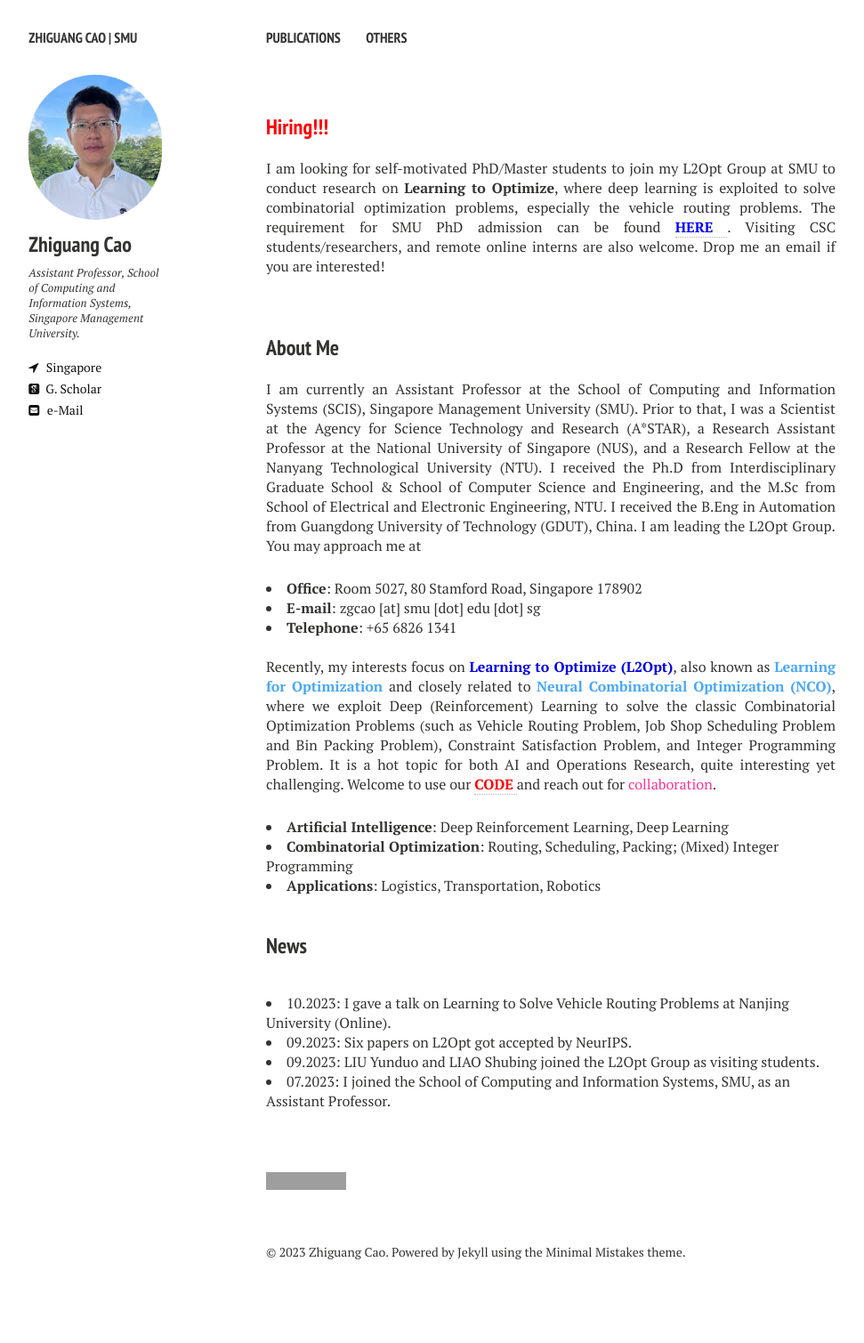
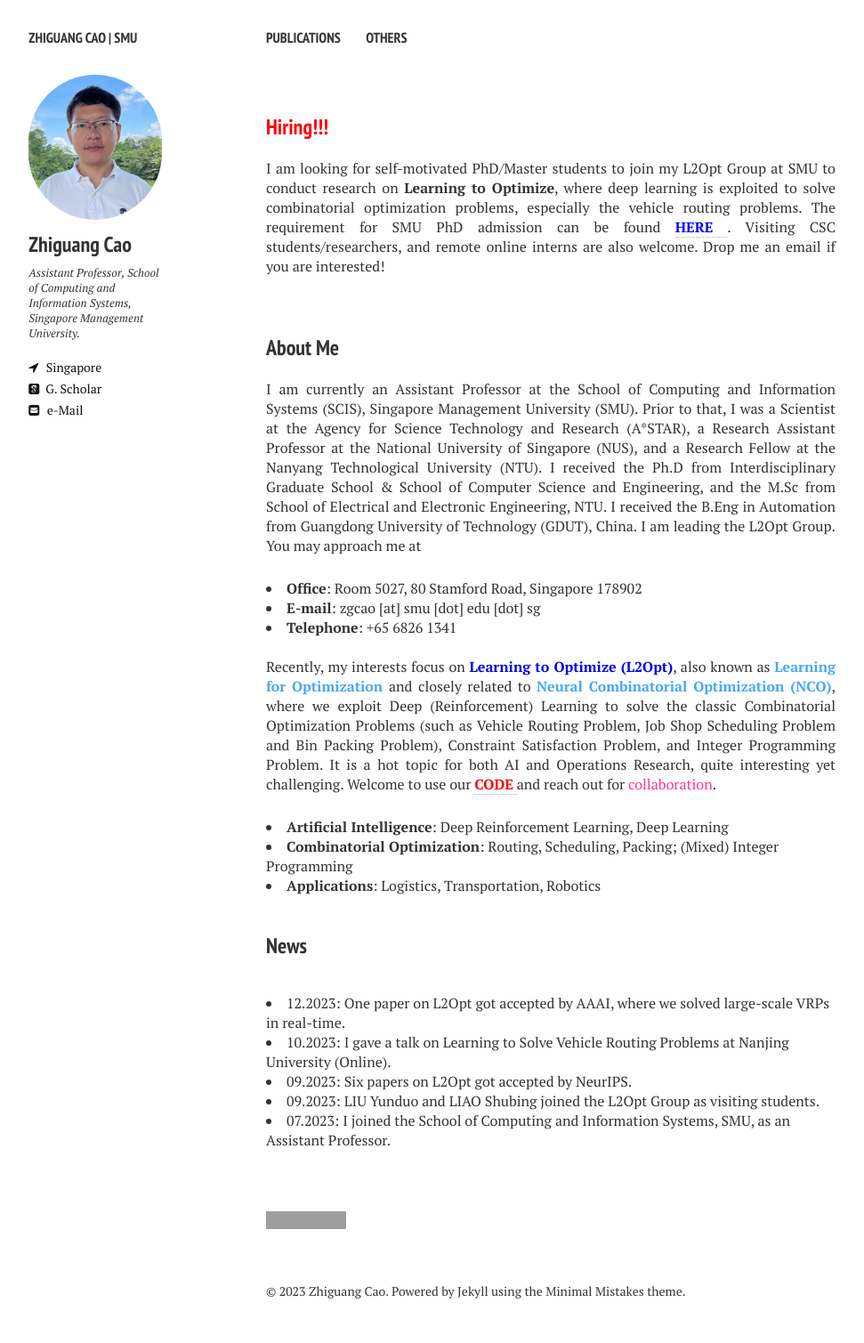
Before and after one commit to zhiguangcaosg/zhiguangcaosg.github.io, a Jekyll site: the page built from index.md, in a window 1280 px wide. Shown: the whole page at 89% size, without its empty margins (21-992 px from the left). Built offline with Jekyll 4.4.1, drawn with Linux system fonts in a browser that asks for light colours; nearby versions of some CDN libraries; before the commit the page ends 1465 px from its top, so only the background shows below that; grey boxes are pictures that could not be loaded.

Commit message:
Update index.md

```diff
--- a/index.md
+++ b/index.md
@@ -38,6 +38,11 @@ image: banner1.png
 </li>
 
 <h3 style="margin-bottom:-8px;padding-top:20px;">News</h3> <br>
+
+<li>
+12.2023:  One paper on L2Opt got accepted by AAAI, where we solved large-scale VRPs in real-time.
+</li>
+
 <li>
 10.2023:  I gave a talk on Learning to Solve Vehicle Routing Problems at Nanjing University (Online).
 </li>
```
